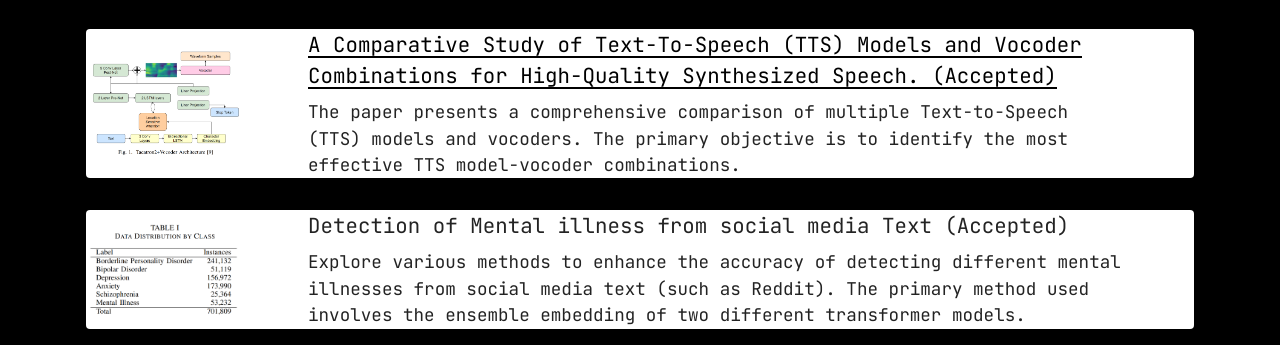
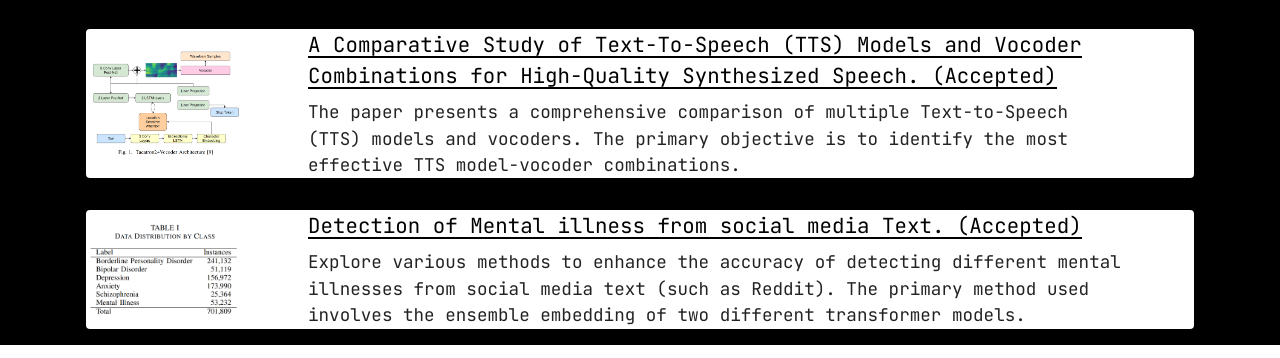
Before and after one commit to SvsDhanush/SvsDhanush.github.io, a plain HTML site: page index.html in a window 1280 px wide. Shown: the part 2322-2680 px from the top of the page. Drawn offline with Linux system fonts and the light colour scheme; files whose address does not match are found by name.

Commit message:
Update index.html
Added the "Detection of Mental illness from social media Text" paper link

```diff
--- a/index.html
+++ b/index.html
@@ -347,8 +347,10 @@
                             <div class="row">
                                 <div class="col-12">
                                     <div class="top-line">
-                                        <h4 class="card-title mbr-fonts-style display-7">Detection of Mental illness from social media Text (Accepted)</h4>
+					<h4 class="card-title mbr-fonts-style display-7"><strong><a href="https://ieeexplore.ieee.org/document/10725304" class="text-primary" target="_blank">Detection of Mental illness from social media Text. (Accepted)</a></strong></h4>
                                         <p class="cost mbr-fonts-style display-7"></p>
+<!--                                         <h4 class="card-title mbr-fonts-style display-7">Detection of Mental illness from social media Text (Accepted)</h4>
+                                        <p class="cost mbr-fonts-style display-7"></p> -->
                                     </div>
                                 </div>
                                 <div class="col-12">
```
